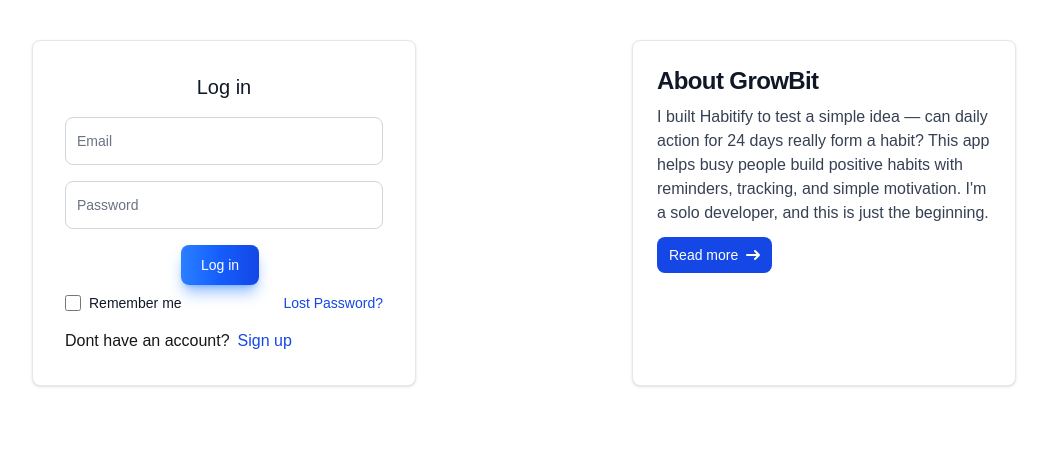
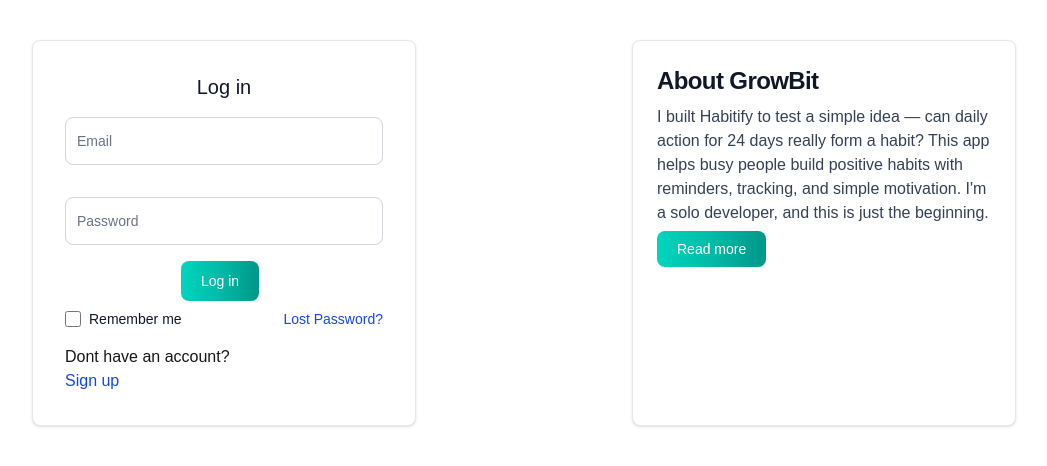
Before and after one commit to Nadiia2323/habitify, a Next.js app: page /login in a window 1280 px wide. Shown: the top 466 px of the page, without its empty margins (116-1163 px from the left). Built offline with nearby package versions, Linux system fonts and the light colour scheme.

Commit message:
Added validation to login page

```diff
--- a/src/app/login/page.tsx
+++ b/src/app/login/page.tsx
@@ -1,47 +1,142 @@
-import React from "react";
+"use client";
+import React, { useState } from "react";
+import Link from "next/link";
+import Signup from "../../../components/Signup";
+
+type PersonalData = {
+  email: string;
+  password: string;
+};
+type Errors = {
+  email: string;
+  password: string;
+};
 
 export default function Login() {
+  const [isSignUp, setIsSignUp] = useState(false);
+  const [isPersonalData, setIsPersonalData] = useState<PersonalData>({
+    email: "",
+    password: "",
+  });
+  const [errors, setErrors] = useState<Errors>({
+    email: "",
+    password: "",
+  });
+
+  function handleToggle() {
+    setIsSignUp((prev) => !prev);
+  }
+
+  function handleChange(e: React.ChangeEvent<HTMLInputElement>) {
+    const { name, value } = e.target;
+    setIsPersonalData((prev) => ({ ...prev, [name]: value }));
+    if (
+      name === "email" &&
+      value &&
+      !/^[^\s@]+@[^\s@]+\.[^\s@]+$/.test(value)
+    ) {
+      setErrors((prev) => ({ ...prev, email: "invalid email" }));
+    } else {
+      setErrors((prev) => ({ ...prev, email: "" }));
+    }
+    if (name === "password" && value.length < 8) {
+      setErrors((prev) => ({ ...prev, password: "password is too short" }));
+    } else {
+      setErrors((prev) => ({ ...prev, password: "" }));
+    }
+  }
+
+  function handleSubmit(e: React.FormEvent<HTMLFormElement>) {
+    e.preventDefault();
+    if (errors.email || errors.password) {
+      return;
+    }
+    console.log("isPersonalData :>> ", isPersonalData);
+  }
   return (
     <>
       <div className="flex flex-row justify-around m-10">
         <div className="w-full max-w-sm p-4 bg-white border border-gray-200 rounded-lg shadow-sm sm:p-6 md:p-8 dark:bg-gray-800 dark:border-gray-700">
-          <form className="flex flex-col items-center space-y-4">
+          {isSignUp ? (
+            <Signup />
+          ) : (
+            <form
+              onSubmit={handleSubmit}
+              className="flex flex-col items-center space-y-4"
+            >
               <h5 className="text-xl font-medium text-gray-900 dark:text-white">
                 Log in
               </h5>
 
               <div className="relative w-full w-max-sm">
                 <input
-                type="text"
-                id="email"
-                className="  block px-2.5 pb-2.5 pt-4 w-full text-sm text-gray-900 bg-transparent rounded-lg border-1 border-gray-300 appearance-none dark:text-white dark:border-gray-600 dark:focus:border-blue-500 focus:outline-none focus:ring-0 focus:border-blue-600 peer"
+                  type="email"
+                  name="email"
+                  value={isPersonalData.email}
+                  className={
+                    errors.email
+                      ? "block px-2.5 pb-2.5 pt-4 w-full text-sm text-gray-900 bg-transparent rounded-lg border-1 appearance-none dark:text-white dark:border-red-500 border-red-600 dark:focus:border-red-500 focus:outline-none focus:ring-0 focus:border-red-600 peer"
+                      : "block px-2.5 pb-2.5 pt-4 w-full text-sm text-gray-900 bg-transparent rounded-lg border-1 border-gray-300 appearance-none dark:text-white dark:border-gray-600 dark:focus:border-blue-500 focus:outline-none focus:ring-0 focus:border-blue-600 peer"
+                  }
                   placeholder=" "
+                  onChange={handleChange}
                 />
                 <label
                   htmlFor="email"
-                className="absolute text-sm text-gray-500 dark:text-gray-400 duration-300 transform -translate-y-4 scale-75 top-2 z-10 origin-[0] bg-white dark:bg-gray-900 px-2 peer-focus:px-2 peer-focus:text-blue-600 peer-focus:dark:text-blue-500 peer-placeholder-shown:scale-100 peer-placeholder-shown:-translate-y-1/2 peer-placeholder-shown:top-1/2 peer-focus:top-2 peer-focus:scale-75 peer-focus:-translate-y-4 rtl:peer-focus:translate-x-1/4 rtl:peer-focus:left-auto start-1"
+                  className={
+                    errors.email
+                      ? "absolute text-sm text-red-600 dark:text-red-500 duration-300 transform -translate-y-4 scale-75 top-2 z-10 origin-[0] bg-white dark:bg-gray-900 px-2 peer-focus:px-2 peer-placeholder-shown:scale-100 peer-placeholder-shown:-translate-y-1/2 peer-placeholder-shown:top-1/2 peer-focus:top-2 peer-focus:scale-75 peer-focus:-translate-y-4 start-1 rtl:peer-focus:translate-x-1/4 rtl:peer-focus:left-auto"
+                      : "absolute text-sm text-gray-500 dark:text-gray-400 duration-300 transform -translate-y-4 scale-75 top-2 z-10 origin-[0] bg-white dark:bg-gray-900 px-2 peer-focus:px-2 peer-focus:text-blue-600 peer-focus:dark:text-blue-500 peer-placeholder-shown:scale-100 peer-placeholder-shown:-translate-y-1/2 peer-placeholder-shown:top-1/2 peer-focus:top-2 peer-focus:scale-75 peer-focus:-translate-y-4 rtl:peer-focus:translate-x-1/4 rtl:peer-focus:left-auto start-1"
+                  }
                 >
                   Email
                 </label>
+                {errors.email && (
+                  <p
+                    id="outlined_error_help"
+                    className="mt-2 text-xs text-red-600 dark:text-red-400"
+                  >
+                    <span className="font-medium">{errors.email}</span>
+                  </p>
+                )}
               </div>
+              <div></div>
 
               <div className="relative w-full w-max-sm">
                 <input
                   type="password"
-                id="password"
-                className=" block px-2.5 pb-2.5 pt-4 w-full text-sm text-gray-900 bg-transparent rounded-lg border-1 border-gray-300 appearance-none dark:text-white dark:border-gray-600 dark:focus:border-blue-500 focus:outline-none focus:ring-0 focus:border-blue-600 peer"
+                  name="password"
+                  value={isPersonalData.password}
+                  className={
+                    errors.password
+                      ? "block px-2.5 pb-2.5 pt-4 w-full text-sm text-gray-900 bg-transparent rounded-lg border-1 appearance-none dark:text-white dark:border-red-500 border-red-600 dark:focus:border-red-500 focus:outline-none focus:ring-0 focus:border-red-600 peer"
+                      : "block px-2.5 pb-2.5 pt-4 w-full text-sm text-gray-900 bg-transparent rounded-lg border-1 border-gray-300 appearance-none dark:text-white dark:border-gray-600 dark:focus:border-blue-500 focus:outline-none focus:ring-0 focus:border-blue-600 peer"
+                  }
                   placeholder=" "
+                  onChange={handleChange}
                 />
                 <label
                   htmlFor="password"
-                className="absolute text-sm text-gray-500 dark:text-gray-400 duration-300 transform -translate-y-4 scale-75 top-2 z-10 origin-[0] bg-white dark:bg-gray-900 px-2 peer-focus:px-2 peer-focus:text-blue-600 peer-focus:dark:text-blue-500 peer-placeholder-shown:scale-100 peer-placeholder-shown:-translate-y-1/2 peer-placeholder-shown:top-1/2 peer-focus:top-2 peer-focus:scale-75 peer-focus:-translate-y-4 rtl:peer-focus:translate-x-1/4 rtl:peer-focus:left-auto start-1"
+                  className={
+                    errors.password
+                      ? "absolute text-sm text-red-600 dark:text-red-500 duration-300 transform -translate-y-4 scale-75 top-2 z-10 origin-[0] bg-white dark:bg-gray-900 px-2 peer-focus:px-2 peer-placeholder-shown:scale-100 peer-placeholder-shown:-translate-y-1/2 peer-placeholder-shown:top-1/2 peer-focus:top-2 peer-focus:scale-75 peer-focus:-translate-y-4 start-1 rtl:peer-focus:translate-x-1/4 rtl:peer-focus:left-auto"
+                      : "absolute text-sm text-gray-500 dark:text-gray-400 duration-300 transform -translate-y-4 scale-75 top-2 z-10 origin-[0] bg-white dark:bg-gray-900 px-2 peer-focus:px-2 peer-focus:text-blue-600 peer-focus:dark:text-blue-500 peer-placeholder-shown:scale-100 peer-placeholder-shown:-translate-y-1/2 peer-placeholder-shown:top-1/2 peer-focus:top-2 peer-focus:scale-75 peer-focus:-translate-y-4 rtl:peer-focus:translate-x-1/4 rtl:peer-focus:left-auto start-1"
+                  }
                 >
                   Password
                 </label>
+                {errors.password && (
+                  <p
+                    id="outlined_error_help"
+                    className="mt-2 text-xs text-red-600 dark:text-red-400"
+                  >
+                    <span className="font-medium">{errors.password}</span>
+                  </p>
+                )}
               </div>
               <button
-              type="button"
-              className="text-white bg-gradient-to-r from-blue-500 via-blue-600 to-blue-700 hover:bg-gradient-to-br focus:ring-4 focus:outline-none focus:ring-blue-300 dark:focus:ring-blue-800 shadow-lg shadow-blue-500/50 dark:shadow-lg dark:shadow-blue-800/80 font-medium rounded-lg text-sm px-5 py-2.5 text-center me-2 mb-2 "
+                type="submit"
+                className="text-white bg-gradient-to-r from-teal-400 via-teal-500 to-teal-600 hover:bg-gradient-to-br focus:ring-4 focus:outline-none focus:ring-teal-300 dark:focus:ring-teal-800 font-medium rounded-lg text-sm px-5 py-2.5 text-center me-2 mb-2 "
               >
                 Log in
               </button>
@@ -72,14 +167,17 @@
               </div>
               <div className="flex items-start space-x-2 w-full">
                 <p>Dont have an account? </p>
+              </div>
+            </form>
+          )}
+
           <a
+            onClick={handleToggle}
             href="#"
             className="text-blue-700 hover:underline dark:text-blue-500"
           >
-                Sign up
+            {isSignUp ? "Log in" : "Sign up"}
           </a>
-            </div>
-          </form>
         </div>
         <div className="max-w-sm p-6 bg-white border border-gray-200 rounded-lg shadow-sm dark:bg-gray-800 dark:border-gray-700">
           <a href="#">
@@ -93,27 +191,12 @@
             habits with reminders, tracking, and simple motivation. I'm a solo
             developer, and this is just the beginning.
           </p>
-          <a
+          <Link
             href="#"
-            className="inline-flex items-center px-3 py-2 text-sm font-medium text-center text-white bg-blue-700 rounded-lg hover:bg-blue-800 focus:ring-4 focus:outline-none focus:ring-blue-300 dark:bg-blue-600 dark:hover:bg-blue-700 dark:focus:ring-blue-800"
+            className="text-white bg-gradient-to-r from-teal-400 via-teal-500 to-teal-600 hover:bg-gradient-to-br focus:ring-4 focus:outline-none focus:ring-teal-300 dark:focus:ring-teal-800 font-medium rounded-lg text-sm px-5 py-2.5 text-center me-2 mb-2 "
           >
             Read more
-            <svg
-              className="rtl:rotate-180 w-3.5 h-3.5 ms-2"
-              aria-hidden="true"
-              xmlns="http://www.w3.org/2000/svg"
-              fill="none"
-              viewBox="0 0 14 10"
-            >
-              <path
-                stroke="currentColor"
-                stroke-linecap="round"
-                stroke-linejoin="round"
-                stroke-width="2"
-                d="M1 5h12m0 0L9 1m4 4L9 9"
-              />
-            </svg>
-          </a>
+          </Link>
         </div>
       </div>
     </>
--- a/src/app/page.tsx
+++ b/src/app/page.tsx
@@ -4,10 +4,12 @@
 import Features from "../../components/Features";
 import Footer from "../../components/Footer";
 import Info from "../../components/Info";
+import Signup from "../../components/Signup";
 
 export default function Home() {
   return (
     <>
+      {/* <Signup /> */}
       <Header />
       <Start />
       <Features />
```
Lines whose indentation alone changed are shown as unchanged.
